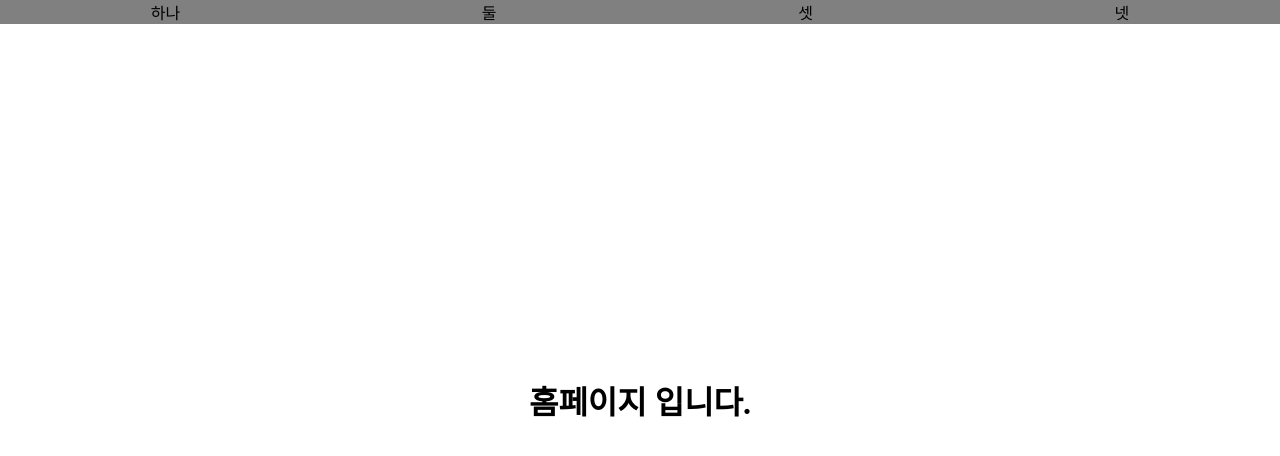
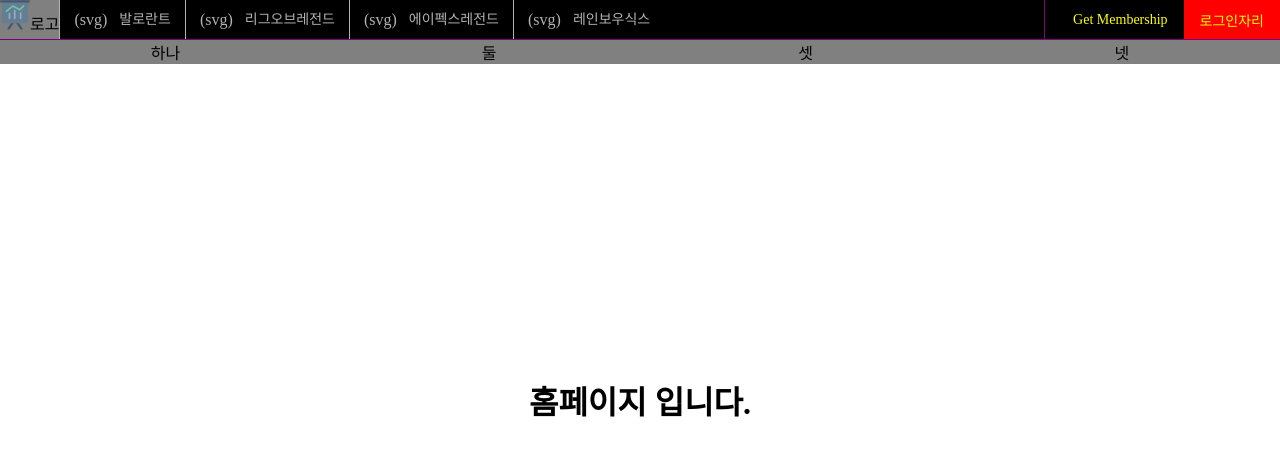
Before and after one commit to PossumCircus/Visionary, a React (Create React App) app: page / in a window 1280 px wide. Shown: the top 456 px of the page. Built offline with nearby package versions, Linux system fonts and the light colour scheme.

Commit message:
feat/#3/Header구성

```diff
--- a/src/components/Layout/Header/Header.jsx
+++ b/src/components/Layout/Header/Header.jsx
@@ -12,12 +12,20 @@ function Header() {
   return (
     <>
       <div className={styles.visionary_game_bar}>
-        <div className={styles.visionary_game_bar_logo}><img src={logo} width={'30px'}/>로고</div>
-        <div className={styles.visionary_game_bar_title}>타이틀</div>
-        <div className={styles.visionary_game_bar_profile}>프로필</div>
+        <div className={styles.visionary_game_bar_logo}><img className={styles.visionary_game_bar_title_icon} src={logo} width={'30px'} />로고</div>
+        <div className={styles.visionary_game_bar_titles}>
+          <a className={styles.visionary_game_bar_title}>(svg)<span className={styles.visionary_game_bar_title_label}>발로란트</span></a>
+          <a className={styles.visionary_game_bar_title}>(svg)<span className={styles.visionary_game_bar_title_label}>리그오브레전드</span></a>
+          <a className={styles.visionary_game_bar_title}>(svg)<span className={styles.visionary_game_bar_title_label}>에이펙스레전드</span></a>
+          <a className={styles.visionary_game_bar_title}>(svg)<span className={styles.visionary_game_bar_title_label}>레인보우식스</span></a>
+        </div>
+        <div className={styles.visionary_game_bar_profile}>
+          <a className={styles.visionary_game_bar_membership}><img/>Get Membership</a>
+          <a className={styles.visionary_game_bar_auth}>로그인자리</a>
+        </div>
       </div>
     </>
   );
 }
 
-export default Nav;
+export default Header;
--- a/src/components/Layout/Header/Header.module.scss
+++ b/src/components/Layout/Header/Header.module.scss
@@ -1,30 +1,106 @@
-*{
+* {
     margin: 0;
+    box-sizing: border-box;
 }
 
 .visionary_game_bar {
+    position: relative;
     display: flex;
     justify-content: space-around;
-    align-items: center;
-    border: 1px solid;
+    top: 0;
+    width: 100%;
+    height: 40px;
+    border-bottom: 1px solid purple;
     background-color: black;
+    z-index: 9999;
+
     .visionary_game_bar_logo {
         background-color: white;
-        &:hover{
+        // 사이트 로고는 항상 일정 크기 유지를 위해 1로 쉬링크 할당.
+        flex-shrink: 1;
+
+        @media screen and (max-width: 640px) {
+            width: 72px;
+        }
+
+        &:hover {
             background-color: grey;
         }
     }
-    .visionary_game_bar_title{
-        background-color: yellow;
-        border: 1px solid black;
-        &:hover{
-            background-color: orange;
+
+    .visionary_game_bar_titles {
+        display: flex;
+        .visionary_game_bar_title{
+            display: flex;
+            align-items: center;
+            justify-content: center;
+            gap: 12px;
+            height: 100%;
+            padding: 0 14px;
+            text-decoration: none;
+            opacity: .7;
+            border-left: 1px solid white;
+
+            // 이미지 등록후 삭제
+            color: white;
+        }
+
+        .visionary_game_bar_title_icon {
+            min-width: 14px;
+            max-width: 32px;
+            height: 16px;
+            fill: aqua;
+        }
+
+        .visionary_game_bar_title_label {
+            @media screen and (max-width: 640px) {
+                display: none;
+            }
+            color: white;
+            font-size: 14px;
+            font-weight: 500;
+            line-height: 16px;
+            white-space: nowrap;
         }
     }
-    .visionary_game_bar_profile{
-        background-color: pink;
-        &:hover{
-            background-color: red;
+
+    .visionary_game_bar_profile {
+        @media screen and (max-width: 640px) {
+            display: none;
+        }
+        display: flex;
+        gap: 8px;
+        margin: 0 0 0 auto;
+        padding-left: 8px;
+        border-left: 1px solid purple;
+
+        .visionary_game_bar_membership{
+            display: flex;
+            align-items: center;
+            justify-content: center;
+            gap: 12px;
+            padding: 0 8px;
+            color: yellow;
+            font-size: 14px;
+            font-weight: 500;
+            text-decoration: none;
+            white-space: nowrap;
+        }
+        .visionary_game_bar_auth {
+            display: flex;
+            align-items: center;
+            justify-content: center;
+            gap: 12px;
+            height: 100%;
+            padding: 0 16px;
+            color: yellow;
+            font-size: 14px;
+            font-weight: 500;
+            text-decoration: none;
+            white-space: nowrap;
+            background: red;
+            transition: filter ease-out .3s;
+            filter: brightness(100%);
         }
     }
 }
--- a/src/pages/Layout.jsx
+++ b/src/pages/Layout.jsx
@@ -1,9 +1,11 @@
 import React from "react";
 import Nav from "../components/Layout/Nav/Nav";
+import Header from "../components/Layout/Header/Header";
 
-function Layout({children}) {
+function Layout({ children }) {
     return (
         <>
+            <Header />
             <Nav />
             {children}
         </>
```
